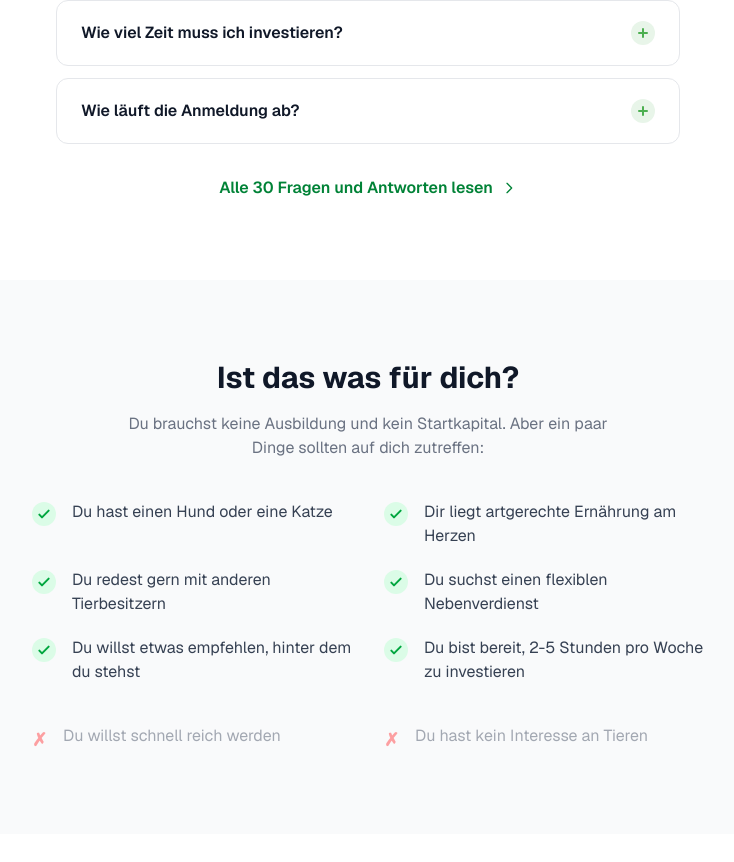
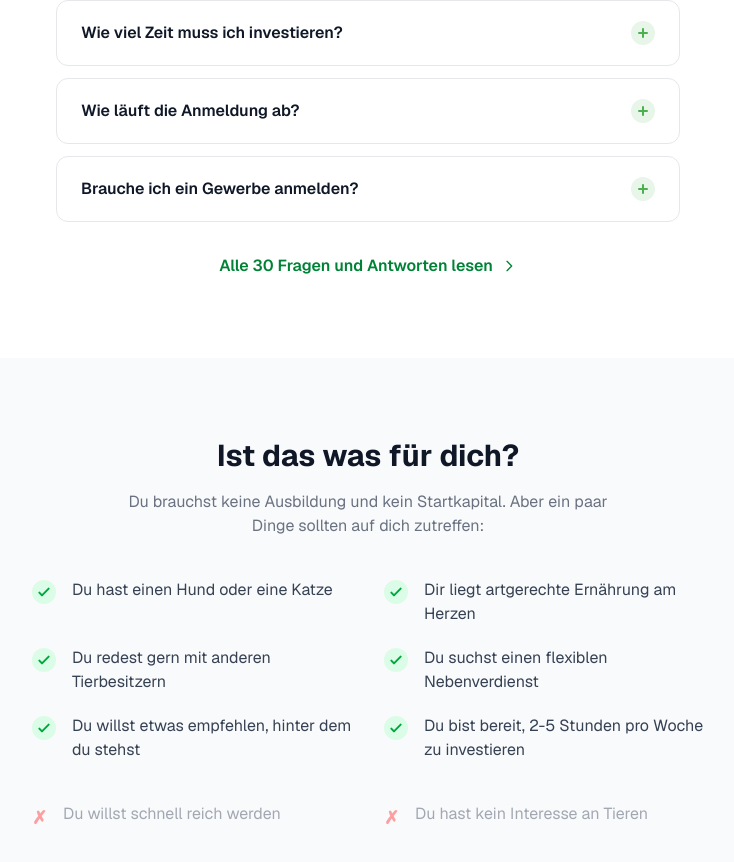
Before and after one commit to Rinacla/anifit-partner-funnel, a Next.js app: page / in a window 1280 px wide. Shown: the part 8917-9779 px from the top of the page, without its empty margins (272-1006 px from the left). Built offline with nearby package versions, Linux system fonts and the light colour scheme.

Commit message:
FAQ: 7. Frage 'Brauche ich ein Gewerbe anmelden?' auf Landing Page + JSON-LD Schema — #1 Einwand deutscher Nebenverdienst-Interessenten adressiert, zusätzliches Google FAQ Rich Result

```diff
--- a/app/_components/FAQAccordion.tsx
+++ b/app/_components/FAQAccordion.tsx
@@ -26,6 +26,10 @@ const defaultFaqs = [
   {
     q: "Wie läuft die Anmeldung ab?",
     a: "Klick auf den Registrierungslink, fülle das kurze Formular aus – fertig. Das dauert keine 5 Minuten. Danach bekommst du Zugang zu deinem Beraterbereich und ich melde mich persönlich bei dir für das erste Gespräch.",
+  },
+  {
+    q: "Brauche ich ein Gewerbe anmelden?",
+    a: "Nicht sofort. Du kannst dich erst registrieren und alles kennenlernen. Sobald du regelmäßig Provision verdienst, meldest du ein Kleingewerbe an. Das dauert 15 Minuten beim Ordnungsamt und kostet je nach Stadt 20–60 €. Ich helfe dir dabei.",
   },
 ];
 
--- a/app/page.tsx
+++ b/app/page.tsx
@@ -37,6 +37,7 @@ export default function Home() {
       { "@type": "Question", name: "Ist das MLM?", acceptedAnswer: { "@type": "Answer", text: "Nein. 100% der Provision kommt aus echten Produktverkäufen. Du verdienst an deinen Kunden, nicht am Recruiting." } },
       { "@type": "Question", name: "Wie viel Zeit brauche ich?", acceptedAnswer: { "@type": "Answer", text: "Die meisten starten mit 2-5 Stunden pro Woche neben dem Hauptjob." } },
       { "@type": "Question", name: "Wie läuft die Anmeldung ab?", acceptedAnswer: { "@type": "Answer", text: "Registrierungsformular ausfüllen, Einstiegspaket bestellen, Startschulung absolvieren. Das dauert keine 5 Minuten. Danach meldet sich dein Mentor persönlich bei dir." } },
+      { "@type": "Question", name: "Brauche ich ein Gewerbe anmelden?", acceptedAnswer: { "@type": "Answer", text: "Nicht sofort. Du kannst dich erst registrieren und alles kennenlernen. Sobald du regelmäßig Provision verdienst, meldest du ein Kleingewerbe an. Das dauert 15 Minuten beim Ordnungsamt und kostet je nach Stadt 20–60 €." } },
     ]}
   };
 
```
